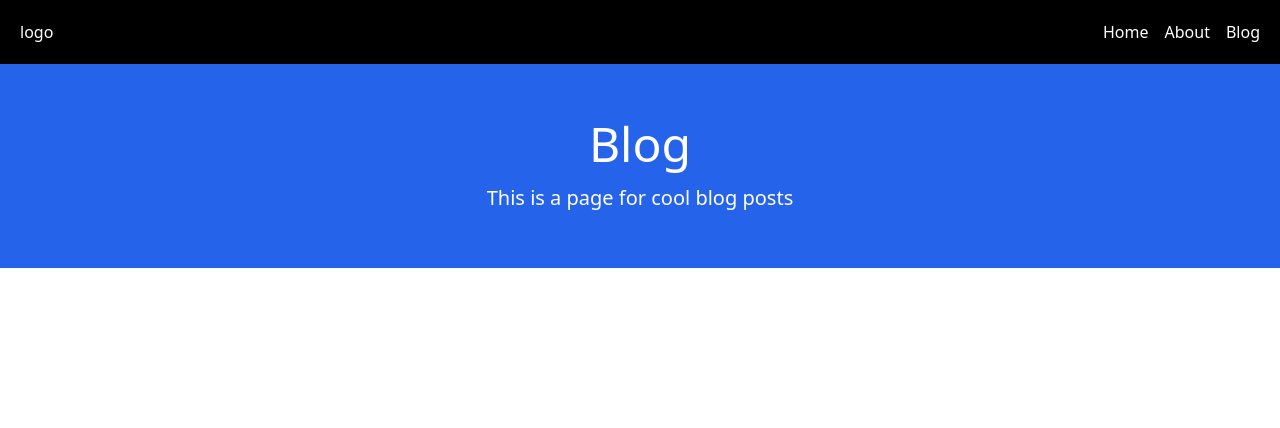
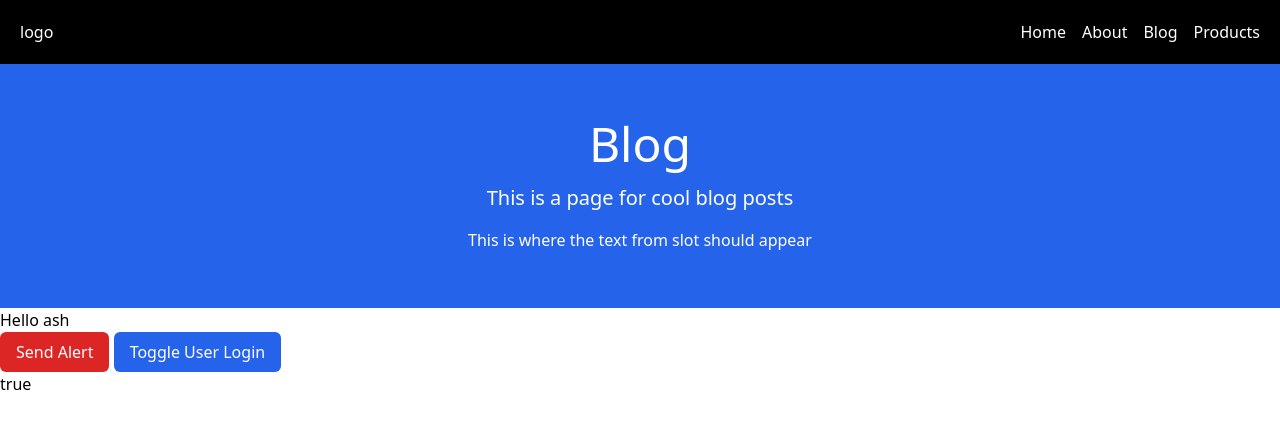
Before and after one commit to brendanm403/2023-11-01-achv, a SvelteKit app: page /blog in a window 1280 px wide. Shown: the top 428 px of the page. Built offline with nearby package versions, Linux system fonts and the light colour scheme.

Commit message:
complete supabase tutorial

```diff
--- a/package.json
+++ b/package.json
@@ -20,5 +20,8 @@
 		"tailwindcss": "^3.3.5",
 		"vite": "^4.4.2"
 	},
-	"type": "module"
+	"type": "module",
+	"dependencies": {
+		"@supabase/supabase-js": "^2.38.5"
+	}
 }
--- a/src/lib/components/Header.svelte
+++ b/src/lib/components/Header.svelte
@@ -7,6 +7,7 @@
       <li><a href="/">Home</a></li>
       <li><a href="/about">About</a></li>
       <li><a href="/blog">Blog</a></li>
+      <li><a href="/products">Products</a></li>
     </ul>
   </nav>
 </header>
--- a/src/lib/components/PageHeader.svelte
+++ b/src/lib/components/PageHeader.svelte
@@ -2,11 +2,16 @@
   export let pageTitle = "placeholder title";
   export let pageDescription = "placeholder description";
   export let bgColor = "bg-blue-400";
+  export let flexContent = false;
 </script>
 
 
 <header class="{bgColor} flex flex-col bg-blue-600 py-12 text-white">
   <h1 class="text-3xl lg:text-5xl mx-auto my-2">{pageTitle}</h1>
   <p class="text-lg lg:text-xl mx-auto my-2">{pageDescription}</p>
-  <slot />
+  {#if flexContent === true}
+  <div class="mx-auto my-2">
+    <slot />
+  </div>
+  {/if}
 </header>
--- /dev/null
+++ b/src/lib/supabaseClient.js
@@ -0,0 +1,4 @@
+import { createClient } from '@supabase/supabase-js';
+import { SUPABASE_KEY } from '$env/static/private';
+
+export const supabase = createClient('https://ypwlcouhslrexqjwnsmr.supabase.co', SUPABASE_KEY);
--- /dev/null
+++ b/src/routes/+page.server.js
@@ -0,0 +1,8 @@
+import { supabase } from "$lib/supabaseClient";
+
+export async function load() {
+  const { data } = await supabase.from("countries").select();
+  return {
+    countries: data ?? [],
+  };
+}
--- a/src/routes/+page.svelte
+++ b/src/routes/+page.svelte
@@ -13,6 +13,8 @@
     pageDescription: "this is the home page",
     bgColor: "bg-red-400"
   }
+  export let data;
+  let { countries } = data;
 </script>
 
 <PageHeader {...headerContent}/>
@@ -31,3 +33,9 @@
 {#each messageForTheBox as box}
   <MessageBox {...box} />
 {/each}
+
+<ul>
+  {#each countries as country}
+    <li>{country.name}</li>
+  {/each}
+</ul>
--- a/src/routes/about/+page.svelte
+++ b/src/routes/about/+page.svelte
@@ -1,6 +1,7 @@
 <script>
-  import ListItem from "../../lib/components/ListItem.svelte";
-  import Card from "../../lib/components/Card.svelte";
+  import ListItem from "$lib/components/ListItem.svelte";
+  // the dollar sign is a cool trick to avoid using ../ to navigate file paths //
+  import Card from "$lib/components/Card.svelte";
   import PageHeader from "../../lib/components/PageHeader.svelte";
   let listItems = ["crow", "gopher", "cat", "dog"];
   let secondList = [
--- a/src/routes/blog/+page.svelte
+++ b/src/routes/blog/+page.svelte
@@ -3,8 +3,33 @@
   let headerContent = {
     pageTitle: "Blog",
     pageDescription: "This is a page for cool blog posts",
-    bgColor: "bg-blue-400"
+    bgColor: "bg-blue-400",
+    flexContent: true
+  }
+  const name = "ash"
+
+  let userLogin = true;
+
+  function userLoginToggle() {
+    userLogin = !userLogin;
+  }
+
+  function greet(e) {
+    if (userLogin) {
+      alert("hello world");
+    }
   }
 </script>
 
-<PageHeader {...headerContent}/>
+<PageHeader {...headerContent} >This is where the text from slot should appear</PageHeader>
+
+{#if name === "hackermans"}
+  <p>Don't hack me</p>
+{:else}
+  <p>Hello {name}</p>
+{/if}
+
+<button class="rounded-md bg-red-600 px-4 py-2 text-white transition duration-150 hover:bg-red-900" on:click = {greet}>Send Alert</button>
+<button class="rounded-md bg-blue-600 px-4 py-2 text-white transition duration-150 hover:bg-blue-900" on:click = {userLoginToggle}>Toggle User Login</button>
+
+<p>{userLogin}</p>
--- /dev/null
+++ b/src/routes/products/+page.svelte
@@ -0,0 +1,10 @@
+<script>
+  import PageHeader from "../../lib/components/PageHeader.svelte";
+  let headerContent = {
+    pageTitle: "Products",
+    pageDescription: "This is a page with a products carousel",
+    bgColor: "bg-orange-400"
+  }
+</script>
+
+<PageHeader {...headerContent}/>
```
Also changed, not shown: 1 other file (tests, documents, lock files or other folders).
